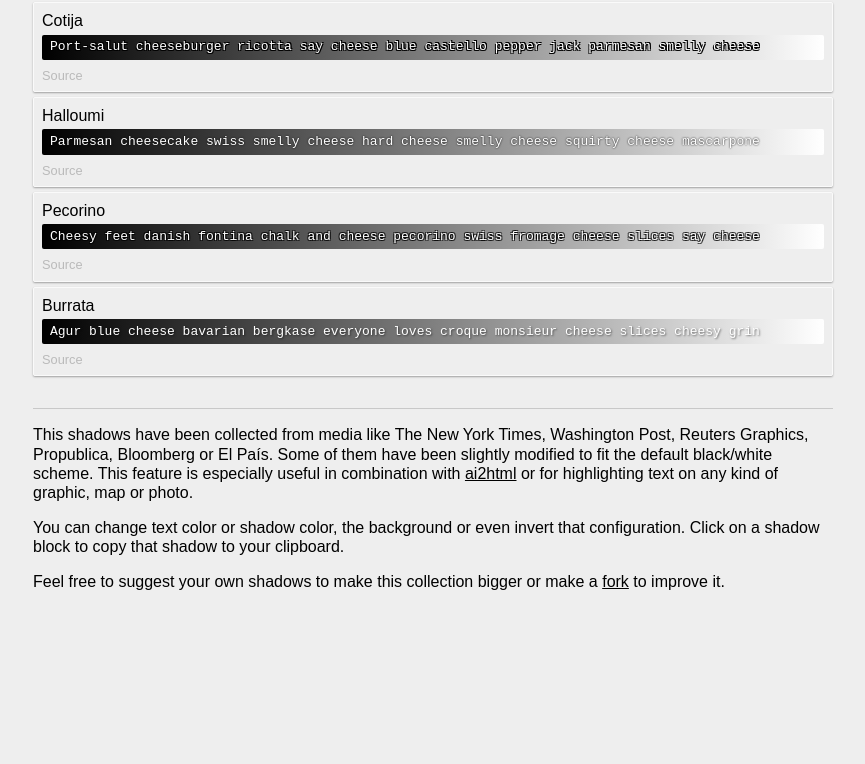
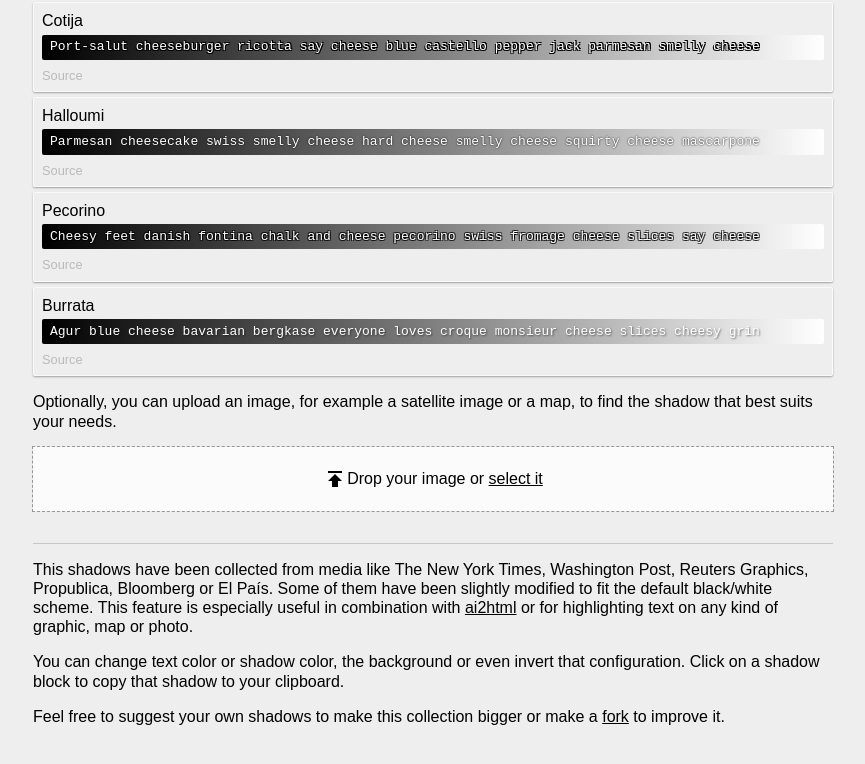
Before and after one commit to LuisSevillano/cheesy-shadow-picker, a SvelteKit app: page / in a window 1280 px wide. Shown: the part 2320-3084 px from the top of the page, without its empty margins (207-1072 px from the left). Before the commit the page ends 2976 px from the top, so only its background shows below. Built offline with nearby package versions, Linux system fonts and the light colour scheme.

Commit message:
Add Drop

```diff
--- a/src/routes/+page.svelte
+++ b/src/routes/+page.svelte
@@ -1,6 +1,7 @@
 <script>
 	import Shadows from '$lib/Shadows.svelte';
 	import { siteDescription } from '$lib/config';
+	import Drop from '$lib/Drop.svelte';
 </script>
 
 <main>
@@ -10,6 +11,11 @@
 	</header>
 
 	<Shadows />
+	<p>
+		Optionally, you can upload an image, for example a satellite image or a map, to find the shadow
+		that best suits your needs.
+	</p>
+	<Drop />
 	<div>
 		<p>
 			This shadows have been collected from media like The New York Times, Washington Post, Reuters
```
